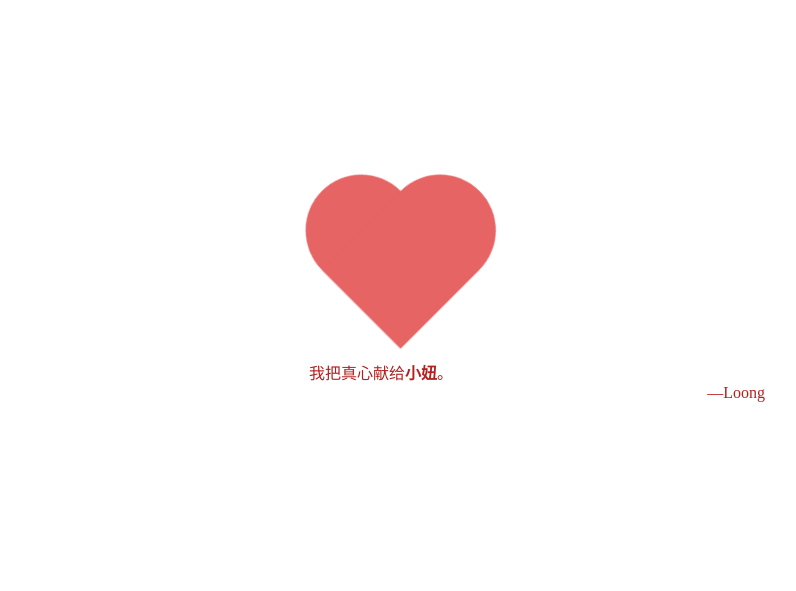
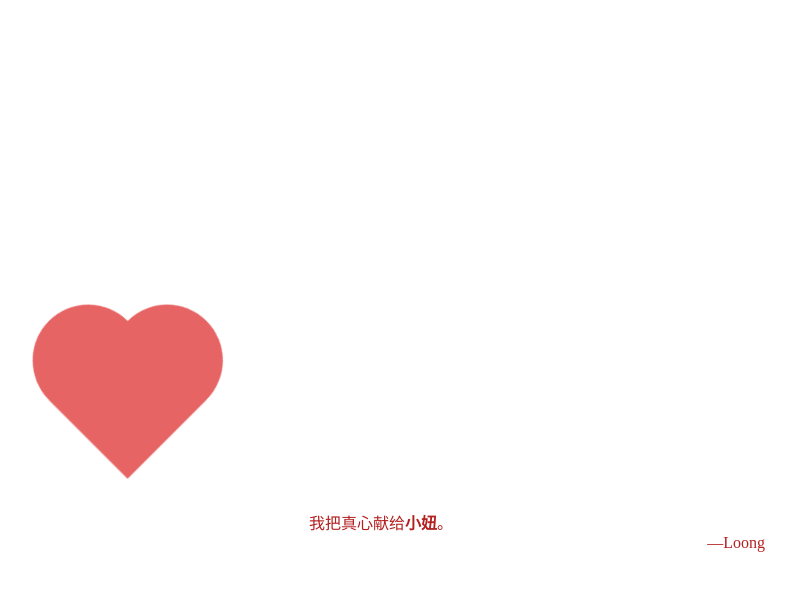
Before and after one commit to godghost/godghost.github.com, a Jekyll site: the page to-the-girl.html, which Jekyll copies as it is, in a window 1280 px wide. Shown: the top 591 px of the page, without its empty margins (259-1055 px from the left). Built offline with Jekyll 4.4.1, drawn with Linux system fonts in a browser that asks for light colours.

Commit message:
modify to-the-girl.html

```diff
--- a/to-the-girl.html
+++ b/to-the-girl.html
@@ -10,9 +10,13 @@
     margin: 0;
     padding: 0;
 }
-div{
-    margin:0 auto;
-    text-align:center;
+.content{
+    position:absolute;
+    top:50%;
+    height:240px;
+    margin-top: -120px;
+    width: 100%;
+    text-align: center;
 }
 .heartDiv{
     -webkit-animation-name: beat;
@@ -21,6 +25,9 @@ div{
     -webkit-animation-timing-function: ease-out;
     -webkit-animation-iteration-count: infinite;
     -webkit-animation-play-state: running;
+    margin-left: auto;
+    margin-right: auto;
+    width: 50%;
 }
 .heart{
     width: 150px;
@@ -32,8 +39,6 @@ div{
     -webkit-transform: rotate(45deg);
     border-top-left-radius: 50px 50px;
     border-bottom-left-radius: 50px 50px;
-    position: relative;
-    margin-top: 200px;
 }
 .heart::after{
     transform: rotate(-90deg);
@@ -51,12 +56,11 @@ div{
     top: -25px;
     right: -25px;
 }
-.text {
+.say{
     width: 60%;
-    margin: 0 auto;
-}
-.say{
-    margin-top: 60px;
+    margin-left: auto;
+    margin-right: auto;
+    margin-top: 80px;
     color: #B42020;
     background-color: #fff;
 }
@@ -78,7 +82,7 @@ div{
 
 </head>
 <body>
-<div>
+<div class="content">
     <div class="heartDiv">
         <div class="heart"></div>
     </div>
@@ -87,7 +91,6 @@ div{
     </div>
     <audio id="hideBeat" autoplay="autoplay" loop hidden="hidden">
         <source src="./files/beat.mp3" type="audio/mpeg">
-    </audio>
 </div>
 </body>
 </html>
```
